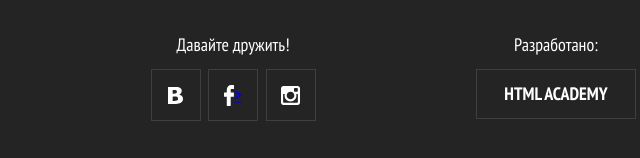
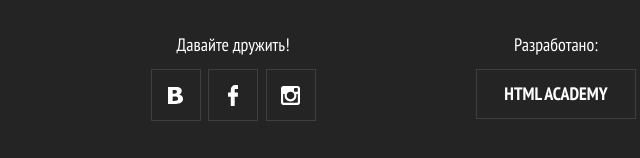
Before and after one commit to Kapatych/Barbershop, a website: page src/portfolio.html in a window 1280 px wide. Shown: the part 1684-1842 px from the top of the page, 484-1124 px from the left. Drawn offline with nearby package versions, Linux system fonts and the light colour scheme; files that its build step writes are made by us from their sources.

Commit message:
Added readme.md

```diff
--- a/src/portfolio.html
+++ b/src/portfolio.html
@@ -177,7 +177,7 @@
           <a class="social__link social__link--vk" href="#" aria-label="Мы в Вконтакте"></a>
         </li>
         <li class="social__item button button--second">
-          <a class="social__link social__link--fb" href="#" aria-label="Мы в Facebook">></a>
+          <a class="social__link social__link--fb" href="#" aria-label="Мы в Facebook"></a>
         </li>
         <li class="social__item button button--second">
           <a class="social__link social__link--in" href="#" aria-label="Мы в Instagram"></a>
```
Also changed, not shown: README.md (added).
